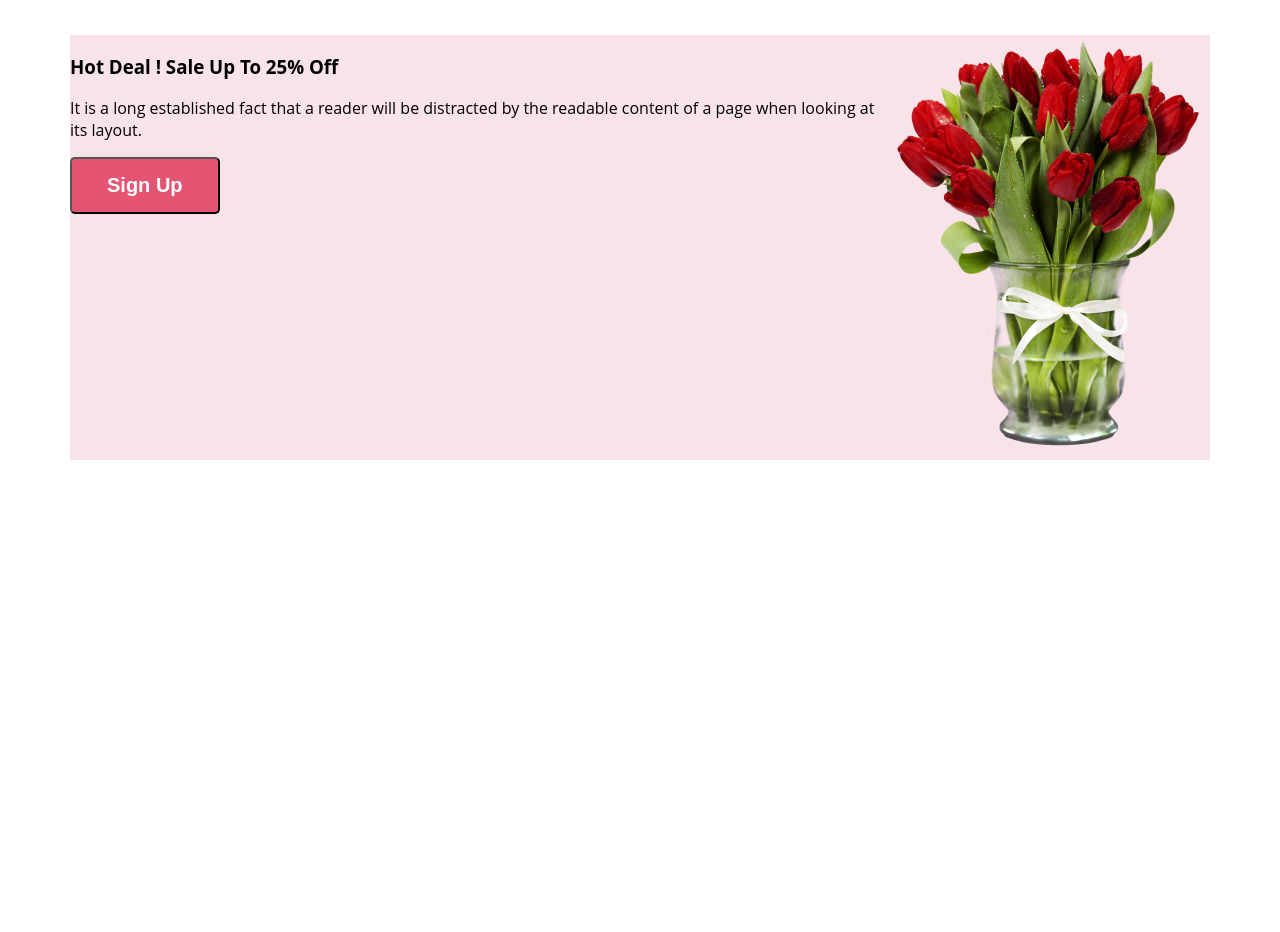
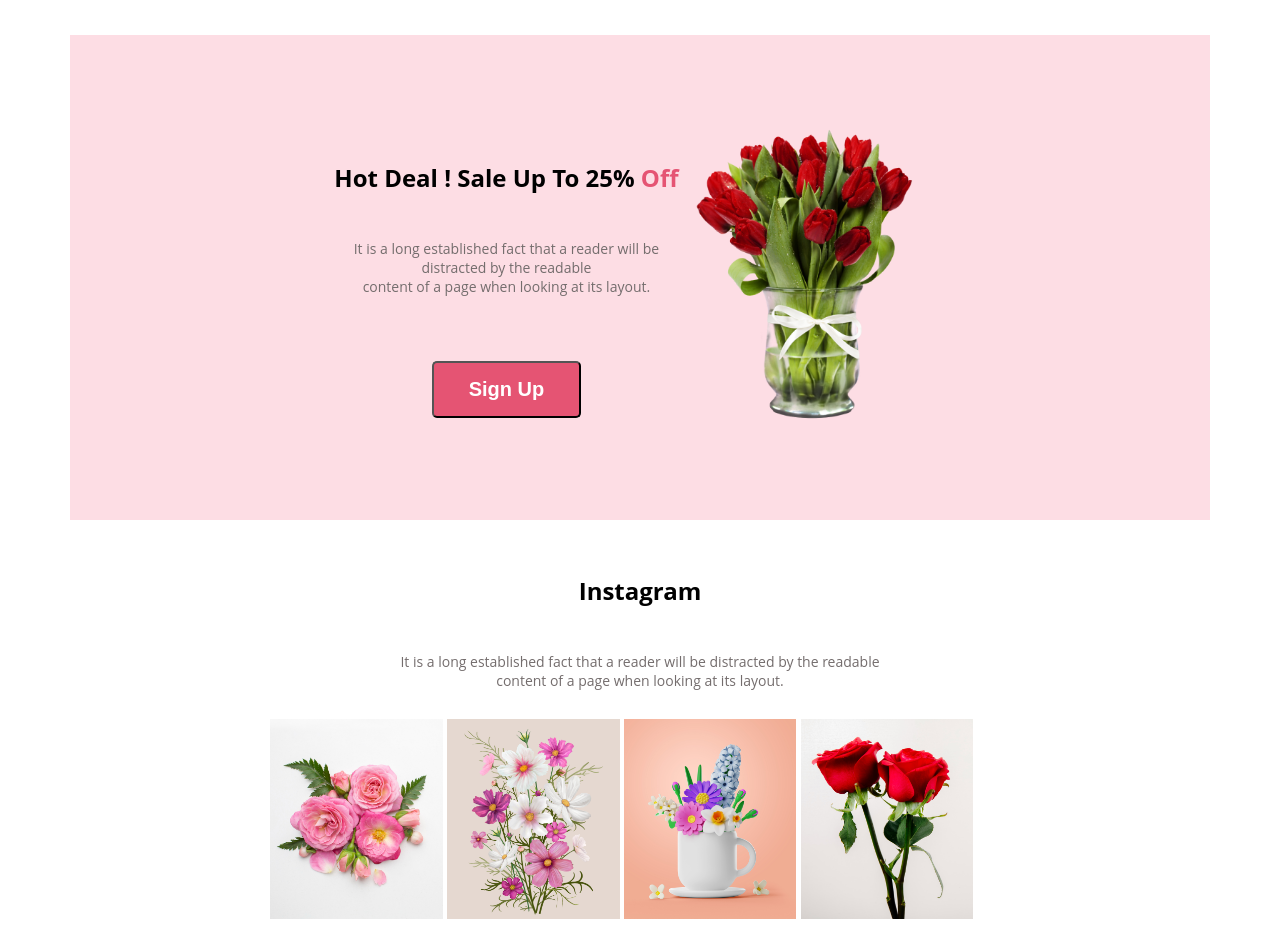
Before and after one commit to ShazedaOni/flower-shop-assignment, a plain HTML site: page index.html in a window 1280 px wide. Shown: the part 1840-2772 px from the top of the page. Before the commit the page ends 2308 px from the top, so only its background shows below. Drawn offline with Linux system fonts and the light colour scheme.

Commit message:
added many sections

```diff
--- a/index.html
+++ b/index.html
@@ -64,17 +64,39 @@
 
 
         </section>
-        <section>
+        <section class="border">
             <div class="red">
-                <div>
-                    <h3 class="under_red">Hot Deal ! Sale Up To 25% Off</h3>
-                    <p class="red1">It is a long established fact that a reader will be distracted by the readable content of a page when looking at its layout.</p>
-                    <button class="btn-primary">Sign Up</button>
+                <div class="red-flower">
+                    <h3 class="under_red">Hot Deal ! Sale Up To 25% <span class="color">Off</span></h3>
+                    <p class="description">It is a long established fact that a reader will be distracted by the readable <br> content of a page when looking at its layout.</p>
+                    <div class="sign">
+                        <button class="btn-primary">Sign Up</button>
+                    </div>
                 </div>
-                <div>
-                    <img src="flower-shop-assignment/Flower Asset/pngwing 8.png" alt="">
+                <div class="img">
+                    <img height="300px"  src="flower-shop-assignment/Flower Asset/pngwing 8.png" alt="">
                 </div>
             </div>
+        </section>
+        <section class="insta">
+            <div>
+                <div><h3 class="under_red">Instagram</h3>
+                    <p class="description">It is a long established fact that a reader will be distracted by the readable <br> content of a page when looking at its layout.</p>
+                </div>
+                <div class="picture">
+                    <img height="200" src="flower-shop-assignment/Flower Asset/Flower 01.png" alt="">
+                    <img height="200" src="flower-shop-assignment/Flower Asset/Rectangle 4.png" alt="">
+                    <img height="200" src="flower-shop-assignment/Flower Asset/Rectangle 5.png" alt="">
+                    <img height="200" src="flower-shop-assignment/Flower Asset/Rectangle 6.png" alt="">
+
+                </div>
+
+            </div>
+
+        </section class="deals">
+        <div class="latest"> </div>
+        <section >
+
         </section>
 
     </main>
--- a/stylee/flower.css
+++ b/stylee/flower.css
@@ -14,8 +14,11 @@ body{
 .header{
     background-color: #94143067;
     margin: none;
+    padding-right: 0;
 
     border: 0px;
+    align-items: center;
+    justify-content: space-between;
 }
 .banner{
     padding: 30px 30px 0px 150px;
@@ -24,6 +27,7 @@ body{
     justify-content: space-between;
     margin: none;
     border: 0px;
+    background-size: cover;
 
 
 }
@@ -143,9 +147,62 @@ main{
 
 }
 .red{
-    display:flex;
-    background-color: #f8e3e8;
     margin-top: 95px;
+    padding: 50px 150px;
+    display: flex;
+    align-items: center;
+    justify-content: space-around;
+
+    background-color: #faabbc67;
 
 
 }
+.under_red{
+    font-size:24px;
+    margin-bottom: 30px;
+    text-align: center;
+}
+.description{
+    font-size: 14px;
+    text-align: center;
+    padding: 15px;
+    color: #746d6d;
+}
+.color{
+    color: #E55473;
+}
+.sign{
+    text-align: center;
+    margin-top: 50px;
+}
+
+.img
+{
+    padding-right: 140px;
+    padding-top: 40px;
+    padding-bottom: 40px;
+    margin: 0px;
+
+}
+.red-flower{
+    padding-left: 100px;
+    padding-bottom: 30px;
+    padding-top: 30px;
+}
+.insta{
+    gap: 24px;
+    padding-top: 30px;
+}
+.picture{
+    diplay: flex;
+    align-items: center;
+    margin-left: 200px;
+    margin-left: 200px;
+    gap: 40px;
+    box-shadow: #272727;
+
+}
+.picture:hover {
+    color: #ffffff;
+    border: 1px solid #ffffff;
+  }
```
